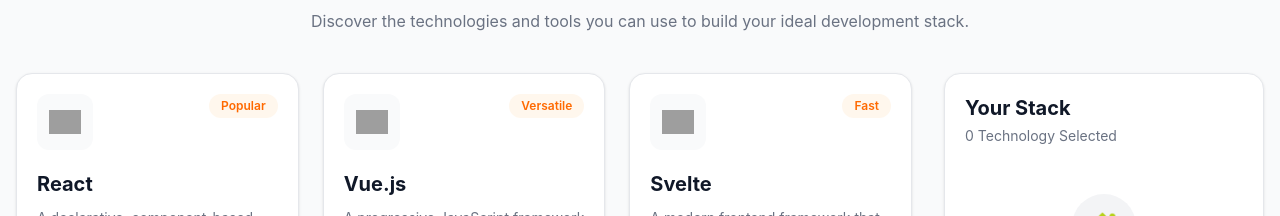
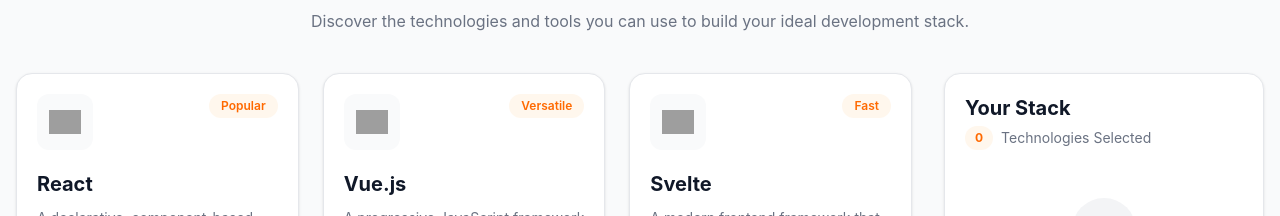
Before and after one commit to arifhassaan2345-cloud/assignment-5, a React (Vite) app: page / in a window 1280 px wide. Shown: the part 884-1100 px from the top of the page. Built offline with nearby package versions, Linux system fonts and the light colour scheme; grey boxes are pictures that could not be loaded.

Commit message:
Improve stack selection counter

```diff
--- a/src/components/TechnologySection/TechnologySection.tsx
+++ b/src/components/TechnologySection/TechnologySection.tsx
@@ -120,9 +120,17 @@
                   Your Stack
                 </h3>
 
-                <p className="mt-1 text-sm text-gray-500">
-                  {selectedTechnologies.length} Technology Selected
-                </p>
+                <div className="mt-1 flex items-center gap-2">
+  <span className="rounded-full bg-orange-50 px-2.5 py-1 text-xs font-bold text-orange-500">
+    {selectedTechnologies.length}
+  </span>
+
+  <p className="text-sm text-gray-500">
+    {selectedTechnologies.length === 1
+      ? "Technology Selected"
+      : "Technologies Selected"}
+  </p>
+</div>
               </div>
 
               {selectedTechnologies.length > 0 && (
```
